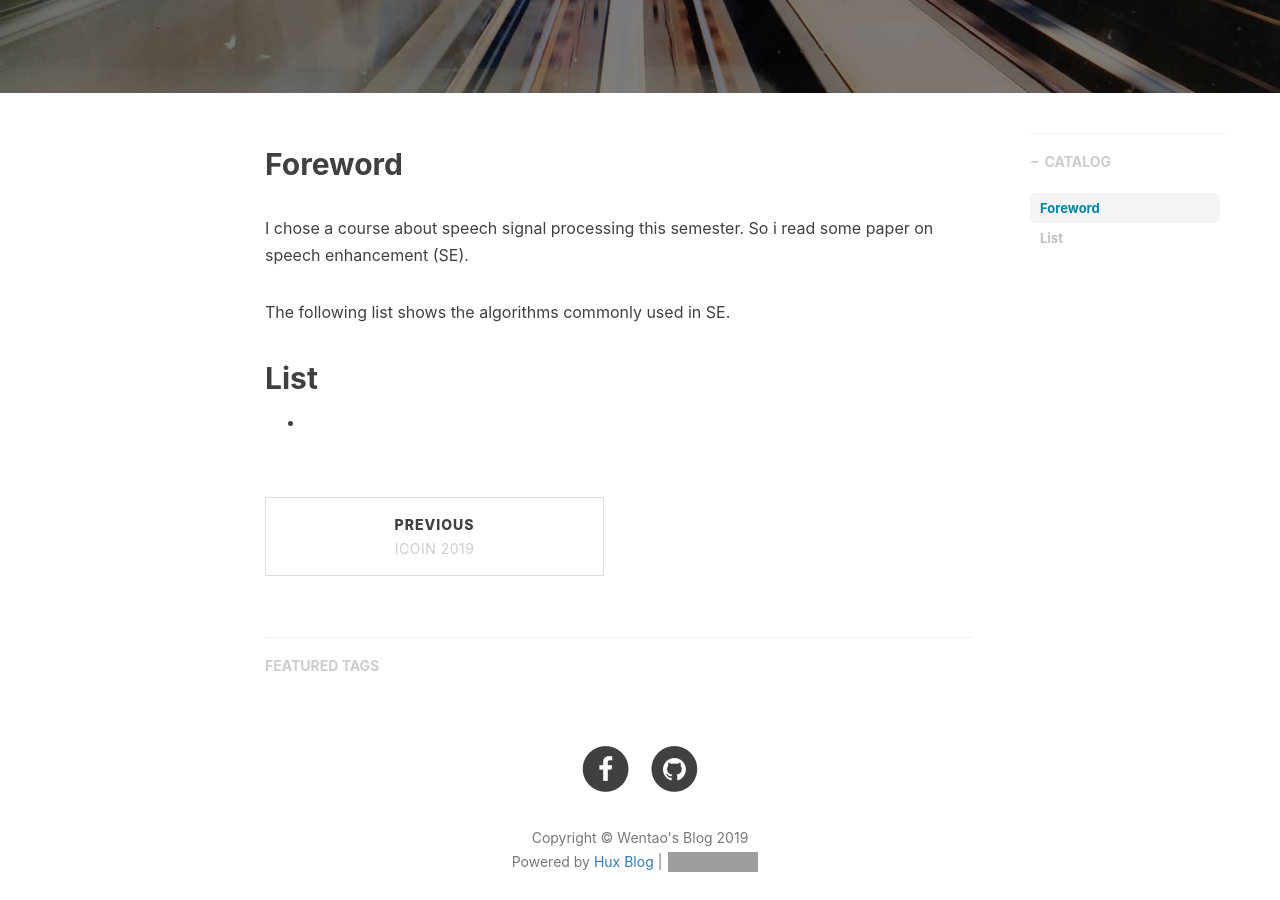
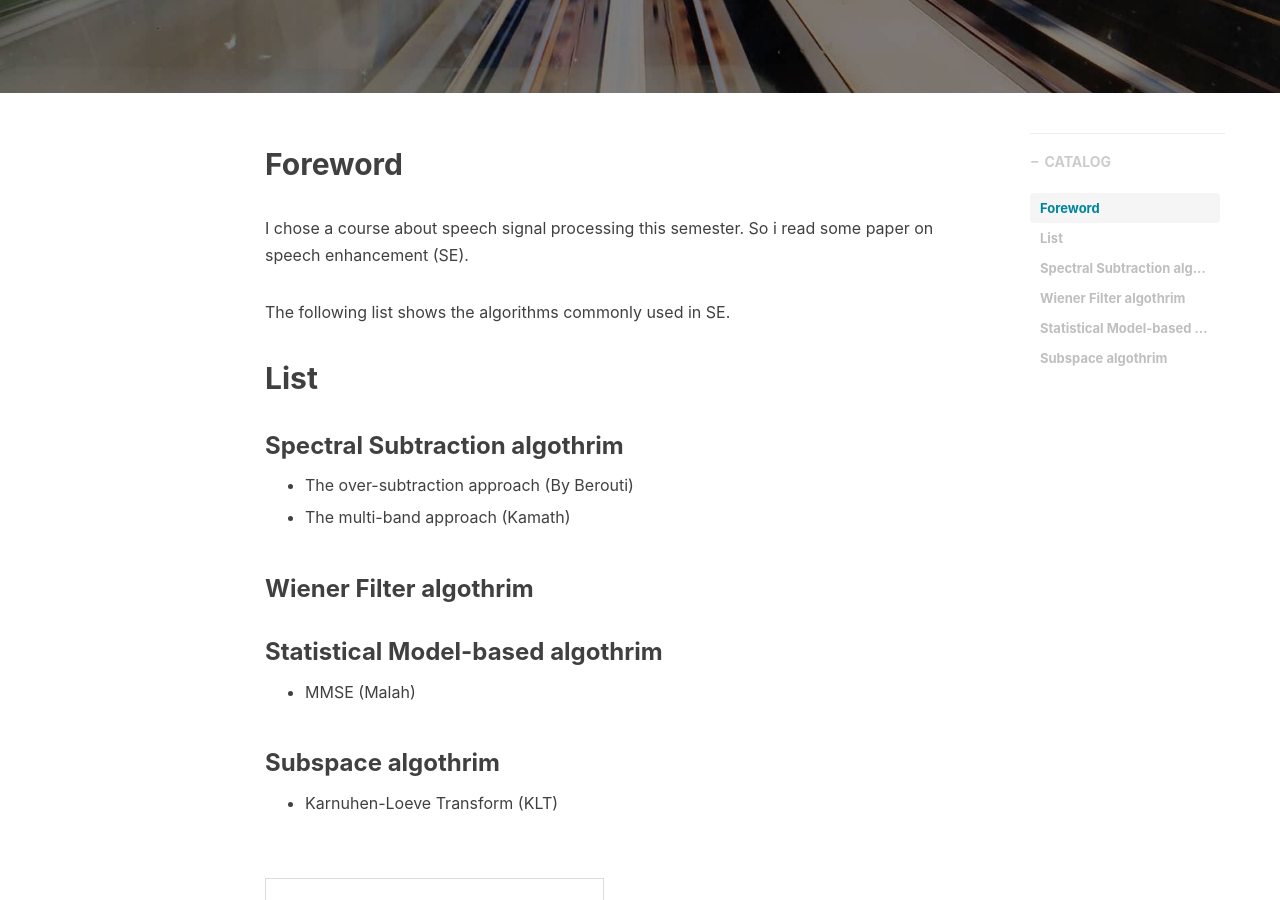
Before and after one commit to csxmt123/zhouwt612.github.io, a Jekyll site: the page built from _posts/2019-05-18-Speech enhancement algothrim.md, in a window 1280 px wide and 900 px high, scrolled down 490 px. Built offline with Jekyll 4.4.1, drawn with Linux system fonts in a browser that asks for light colours; nearby versions of some CDN libraries; comment, search, counter and statistics services are not loaded; grey boxes are pictures that could not be loaded.

Commit message:
Update 2019-05-18-Speech enhancement algothrim.md

```diff
--- a/_posts/2019-05-18-Speech enhancement algothrim.md
+++ b/_posts/2019-05-18-Speech enhancement algothrim.md
@@ -18,4 +18,18 @@ The following list shows the algorithms commonly used in SE.
 
 ## List
 
--
+### Spectral Subtraction algothrim
+
+- The over-subtraction approach (By Berouti)
+
+- The multi-band approach (Kamath)
+
+### Wiener Filter algothrim
+
+### Statistical Model-based algothrim
+
+- MMSE (Malah)
+
+### Subspace algothrim
+
+- Karnuhen-Loeve Transform (KLT)
```
